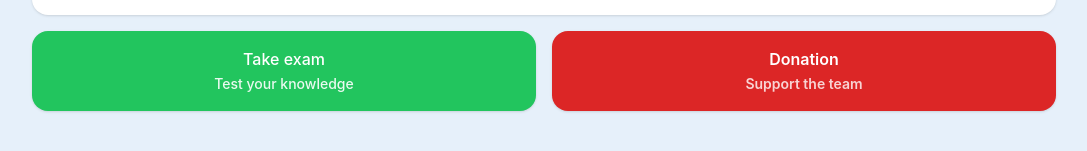
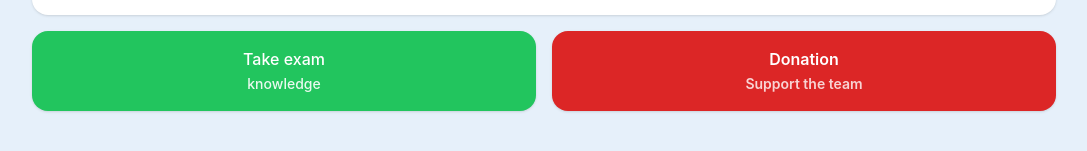
Before and after one commit to jasmina001/manage_site, a React (Create React App) app: page /dashboard in a window 1280 px wide. Shown: the part 377-528 px from the top of the page, without its empty margins (96-1183 px from the left). Built offline with nearby package versions, Linux system fonts and the light colour scheme.

Commit message:
finished login pages rwd

```diff
--- a/src/components/Dashboard.jsx
+++ b/src/components/Dashboard.jsx
@@ -42,7 +42,7 @@ const Dashboard = () => {
             className="bg-green-500 text-white rounded-2xl shadow p-4 text-center font-medium hover:bg-green-600 transition"
           >
             Take exam <br />
-            <span className="text-sm opacity-90">Test your knowledge</span>
+            <span className="text-sm opacity-90">knowledge</span>
           </button>
           <button
             onClick={() => navigate("/donation")}
```
